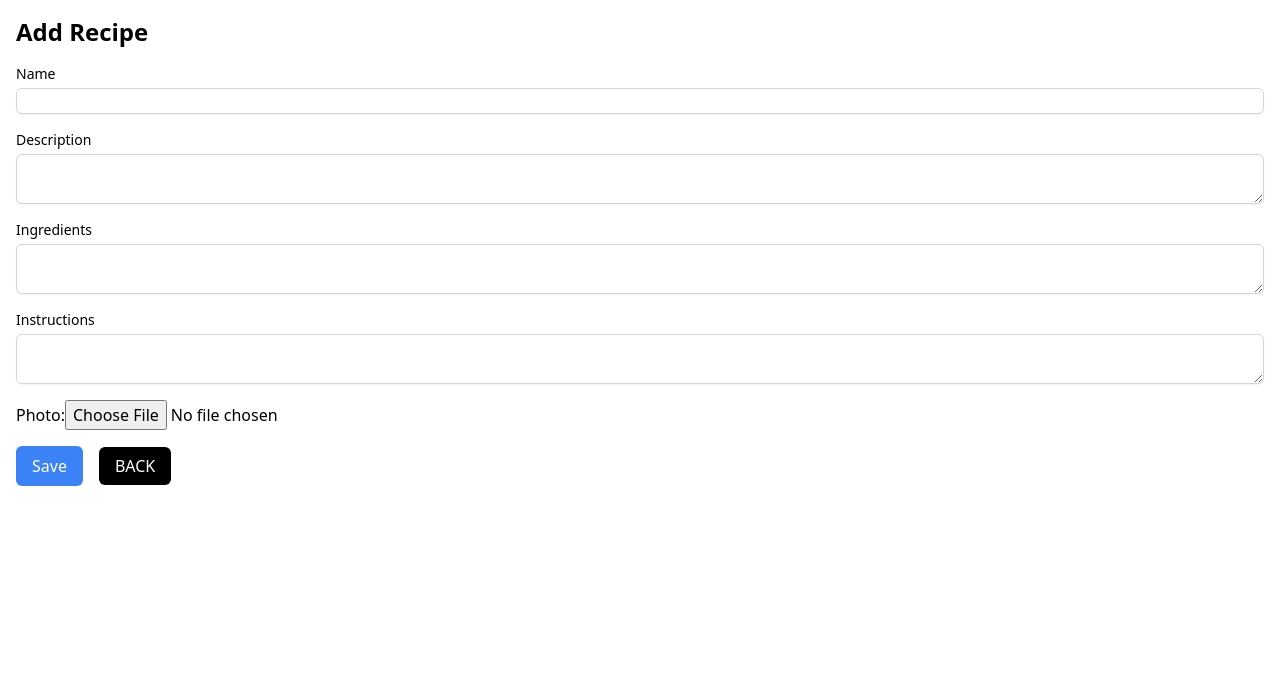
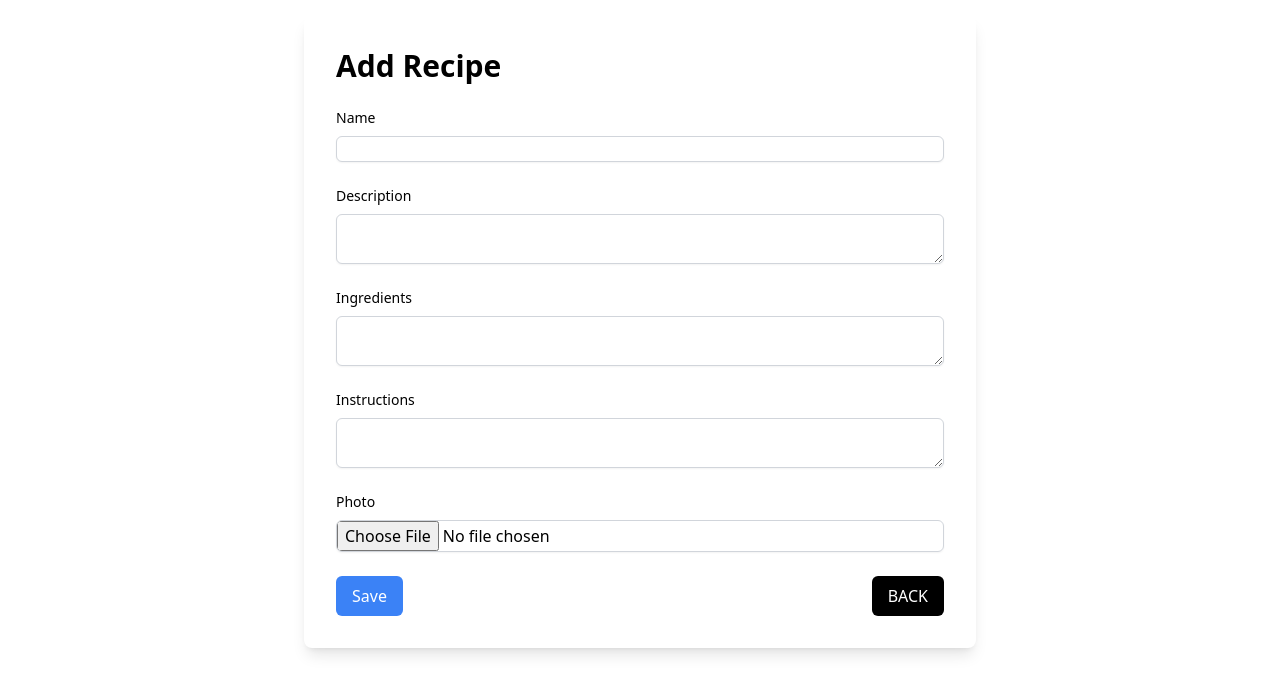
Before and after one commit to hugobordier/ama-exo, a React (Vite) app in the folder frontend/: page /recipes/new in a window 1280 px wide. Shown: the top 694 px of the page. Built offline with nearby package versions, Linux system fonts and the light colour scheme.

Commit message:
feat: added pictures for edit and uptaded ui

```diff
--- a/frontend/src/components/RecipeDetails.tsx
+++ b/frontend/src/components/RecipeDetails.tsx
@@ -61,18 +61,28 @@ const RecipeDetails = () => {
   if (!recipe) return <Loading/>;
 
   return (
-    <div>
-      <h1 className="text-2xl font-bold">{recipe.name}</h1>
-      <img src={recipe.imageUrl} alt='recette'></img>
-      <p>{recipe.description}</p>
-      <p>Ingredients: {recipe.ingredients}</p>
-      <p>Instructions: {recipe.instruction}</p>
-      <p>Created At: {new Date(recipe.createdAt).toLocaleString()}</p>
-      <p>Updated at: {new Date(recipe.updatedAt).toLocaleString()}</p>
-      <Link to={`/recipes/${id}/edit`} className="text-blue-500">Edit</Link>
-      <button onClick={handleDelete} className="ml-4 px-4 py-2 bg-red-500 text-white rounded-md">Delete</button>
-      <Link to={`/`} className="bg-black ml-4 px-4 py-2  text-white rounded-md">BACK</Link>
+    <div className="max-w-4xl mx-auto bg-white p-8 shadow-lg rounded-lg">
+    <h1 className="text-3xl font-bold flex justify-center mb-4">{recipe.name}</h1>
+    <img src={recipe.imageUrl} alt='recette' className='h-64 w-full object-cover rounded-md mb-4'></img>
+    <p className="text-lg mb-4">{recipe.description}</p>
+    <div className="mb-4">
+        <h2 className="text-xl font-semibold">Ingredients:</h2>
+        <p>{recipe.ingredients}</p>
     </div>
+    <div className="mb-4">
+        <h2 className="text-xl font-semibold">Instructions:</h2>
+        <p>{recipe.instruction}</p>
+    </div>
+    <div className="mb-4">
+        <p className="text-gray-600">Created At: {new Date(recipe.createdAt).toLocaleString()}</p>
+        <p className="text-gray-600">Updated At: {new Date(recipe.updatedAt).toLocaleString()}</p>
+    </div>
+    <div className="flex space-x-4">
+        <Link to={`/recipes/${id}/edit`} className="text-white bg-blue-500 hover:bg-blue-700 px-4 py-2 rounded-md">Edit</Link>
+        <button onClick={handleDelete} className="bg-red-500 hover:bg-red-700 text-white px-4 py-2 rounded-md">Delete</button>
+        <Link to={`/`} className="bg-gray-800 hover:bg-gray-900 text-white px-4 py-2 rounded-md">BACK</Link>
+    </div>
+</div>
   );
 };
 
--- a/frontend/src/components/RecipeForm.tsx
+++ b/frontend/src/components/RecipeForm.tsx
@@ -49,7 +49,20 @@ const RecipeForm = () => {
       if(isNaN(NumberId)){
         navigate('/404');
       }
-      updateRecipe(NumberId,recipe).then(() => navigate(`/recipes/${id}`))
+      const formData = new FormData();
+          if(!file){
+            throw new Error('Please select an image');
+          }
+          formData.append('file', file);//recipe.imageUrl:lz photo
+          const response = await axios.post('http://localhost:3000/upload', formData, {
+            headers: {
+              'Content-Type': 'multipart/form-data',
+            },
+          });
+          const imageUrl = response.data.imageUrl;
+          setRecipe({ ...recipe, imageUrl: imageUrl });
+          const recipeData = { ...recipe, imageUrl: imageUrl };
+      updateRecipe(NumberId,recipeData).then(() => navigate(`/recipes/${id}`))
         .catch(error => console.error(error));
     } else {
         try {
@@ -76,63 +89,68 @@ const RecipeForm = () => {
   };
 
   return (
-    <form onSubmit={handleSubmit} className="space-y-4">
-      <h1 className="text-2xl font-bold">{id ? 'Edit Recipe' : 'Add Recipe'}</h1>
+    <form onSubmit={handleSubmit} className="space-y-6 max-w-2xl mx-auto bg-white p-8 shadow-lg rounded-lg">
+    <h1 className="text-3xl font-bold mb-6">{id ? 'Edit Recipe' : 'Add Recipe'}</h1>
     <div>
-        <label className="block text-sm font-medium">Name</label>
+        <label className="block text-sm font-medium mb-2">Name</label>
         <input
             type="text"
             name="name"
             value={recipe.name}
             onChange={handleChange}
-          required //oblige de remplir
-          className="mt-1 block w-full border border-gray-300 rounded-md shadow-sm focus:ring focus:ring-opacity-50"
+            required
+            className="mt-1 block w-full border border-gray-300 rounded-md shadow-sm focus:ring-blue-500 focus:border-blue-500"
         />
     </div>
     <div>
-        <label className="block text-sm font-medium">Description</label>
+        <label className="block text-sm font-medium mb-2">Description</label>
         <textarea
             name="description"
             value={recipe.description}
             onChange={handleChange}
             required
-          className="mt-1 block w-full border border-gray-300 rounded-md shadow-sm focus:ring focus:ring-opacity-50"
+            className="mt-1 block w-full border border-gray-300 rounded-md shadow-sm focus:ring-blue-500 focus:border-blue-500"
         />
     </div>
     <div>
-        <label className="block text-sm font-medium">Ingredients </label>
+        <label className="block text-sm font-medium mb-2">Ingredients</label>
         <textarea
             name="ingredients"
             value={recipe.ingredients}
             onChange={handleChange}
             required
-          className="mt-1 block w-full border border-gray-300 rounded-md shadow-sm focus:ring focus:ring-opacity-50"
+            className="mt-1 block w-full border border-gray-300 rounded-md shadow-sm focus:ring-blue-500 focus:border-blue-500"
         />
     </div>
     <div>
-        <label className="block text-sm font-medium">Instructions</label>
+        <label className="block text-sm font-medium mb-2">Instructions</label>
         <textarea
             name="instruction"
             value={recipe.instruction}
             onChange={handleChange}
             required
-          className="mt-1 block w-full border border-gray-300 rounded-md shadow-sm focus:ring focus:ring-opacity-50"
+            className="mt-1 block w-full border border-gray-300 rounded-md shadow-sm focus:ring-blue-500 focus:border-blue-500"
         />
-
     </div>
     <div>
-          <label>Photo:</label>
+        <label className="block text-sm font-medium mb-2">Photo</label>
         <input
             name="imageUrl"
             type="file"
-          onChange={(e) => setFile( e.target.files[0])} //on pren la premierre du tableau donc la derniere ajoute
+            onChange={(e) => setFile(e.target.files[0])}
             required
-          accept='image/*' />
+            accept="image/*"
+            className="mt-1 block w-full border border-gray-300 rounded-md shadow-sm focus:ring-blue-500 focus:border-blue-500"
+        />
     </div>
-      <button type="submit" className="px-4 py-2 bg-blue-500 text-white rounded-md">
+    <div className="flex justify-between items-center">
+        <button type="submit" className="px-4 py-2 bg-blue-500 text-white rounded-md hover:bg-blue-600">
             Save
         </button>
-      <Link to={`/`} className="bg-black ml-4 px-4 py-2  text-white rounded-md">BACK</Link>
+        <Link to={`/`} className="bg-black px-4 py-2 text-white rounded-md hover:bg-gray-900">
+            BACK
+        </Link>
+    </div>
 </form>
   );
 };
--- a/frontend/src/components/RecipeList.tsx
+++ b/frontend/src/components/RecipeList.tsx
@@ -9,6 +9,7 @@ interface Recipe {
   id: number;
   name: string;
   description: string;
+  imageUrl: string;
 }
 
 const RecipeList = () => {
@@ -19,6 +20,8 @@ const RecipeList = () => {
   }, []);
 
   const navigate = useNavigate();
+
+
 
 
   if (!recipes) return <Loading/>
@@ -72,15 +75,15 @@ const RecipeList = () => {
 
                 <tr key={recipe.id} className='btn-custom hover:cursor-pointer hover:bg-gray-200' onClick={() => navigate(`/recipes/${recipe.id}`)}>
                     <td className="px-6 py-4 whitespace-nowrap">
-                      <Link to={`/recipes/${recipe.id}`} className="font-bold hover:underline">{recipe.name}</Link>
+                    <img src={recipe.imageUrl} alt='recette' className=" h-28"></img>
                     </td>
                     <td className="px-6 py-4 whitespace-nowrap">
                       <div className='flex flex-col'>
                       <Link to={`/recipes/${recipe.id}`} className=" font-bold hover:underline">{recipe.name}</Link>
-                      <Link to={`/recipes/${recipe.id}`} className="hover:underline">{recipe.description}</Link>
+                      <Link to={`/recipes/${recipe.id}`} className="hover:underline whitespace-pre-line">{recipe.description}</Link>
                     </div>
                   </td>
-                  <td className="px-6 py-4 whitespace-nowrap flex rounded">
+                  <td className="px-6 justify-center py-4  whitespace-nowrap flex rounded">
                     <button className="bg-red-500 text-white py-2 px-4 rounded mr-1" type="submit" onClick={async () =>
                     {
                       await deleteRecipe(recipe.id);
```
Also changed, not shown: 7 other files (tests, documents, lock files or other folders). Lines whose indentation alone changed are shown as unchanged.
